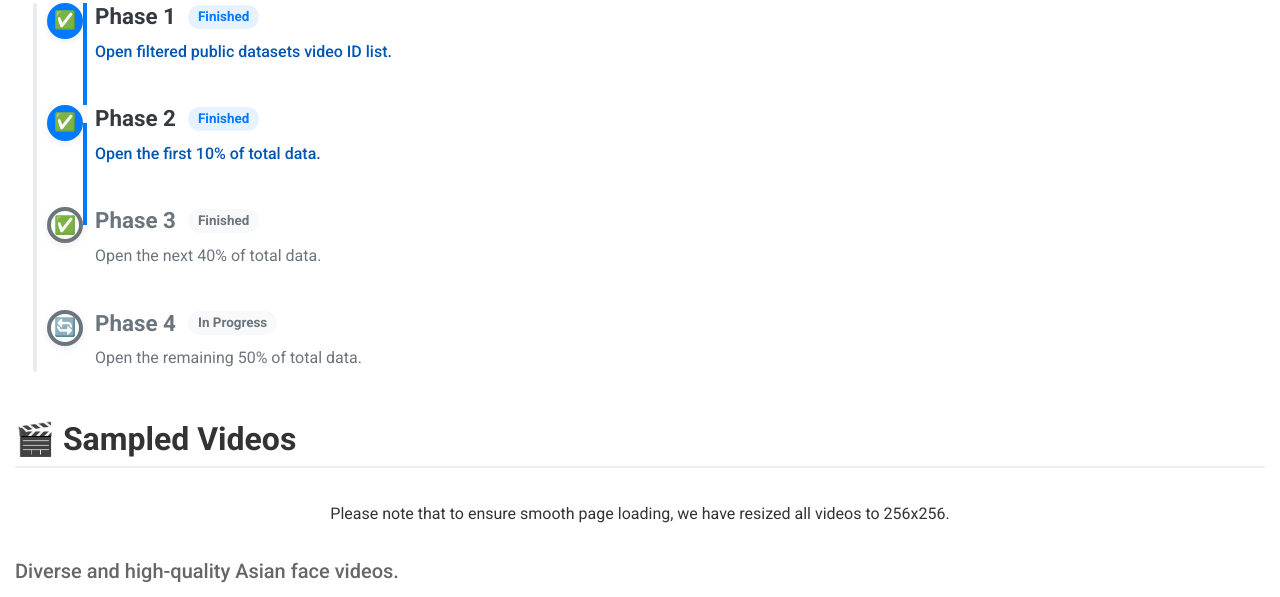
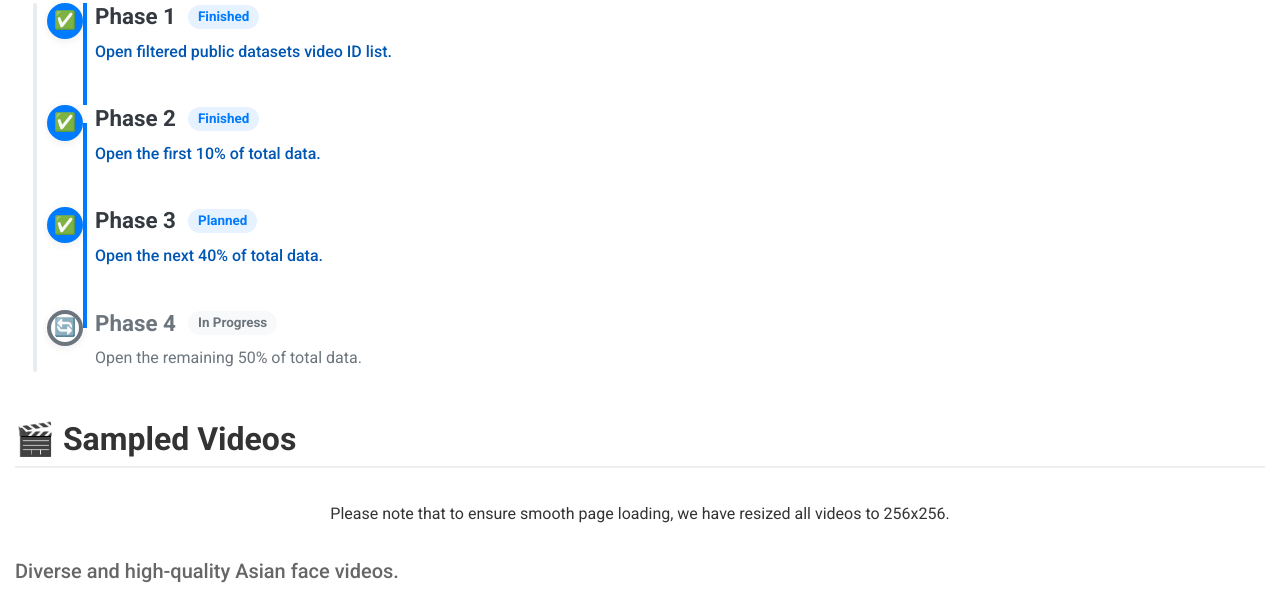
Before and after one commit to luna-ai-lab/DH-FaceVid-1K, a plain HTML site: page index.html in a window 1280 px wide. Shown: the part 1979-2576 px from the top of the page. Drawn offline with nearby package versions, Linux system fonts and the light colour scheme.

Commit message:
Update index.html

```diff
--- a/index.html
+++ b/index.html
@@ -286,9 +286,9 @@
           <div class="timeline-dot">✅</div>
           <div class="timeline-content"><h3>Phase 2 <span class="timeline-status">Finished</span></h3><p>Open the first 10% of total data.</p></div>
         </div>
-        <div class="timeline-item status-future">
+        <div class="timeline-item status-current">
           <div class="timeline-dot">✅</div>
-          <div class="timeline-content"><h3>Phase 3 <span class="timeline-status">Finished</span></h3><p>Open the next 40% of total data.</p></div>
+          <div class="timeline-content"><h3>Phase 3 <span class="timeline-status">Planned</span></h3><p>Open the next 40% of total data.</p></div>
         </div>
         <div class="timeline-item status-future">
           <div class="timeline-dot">🔄</div>
```
